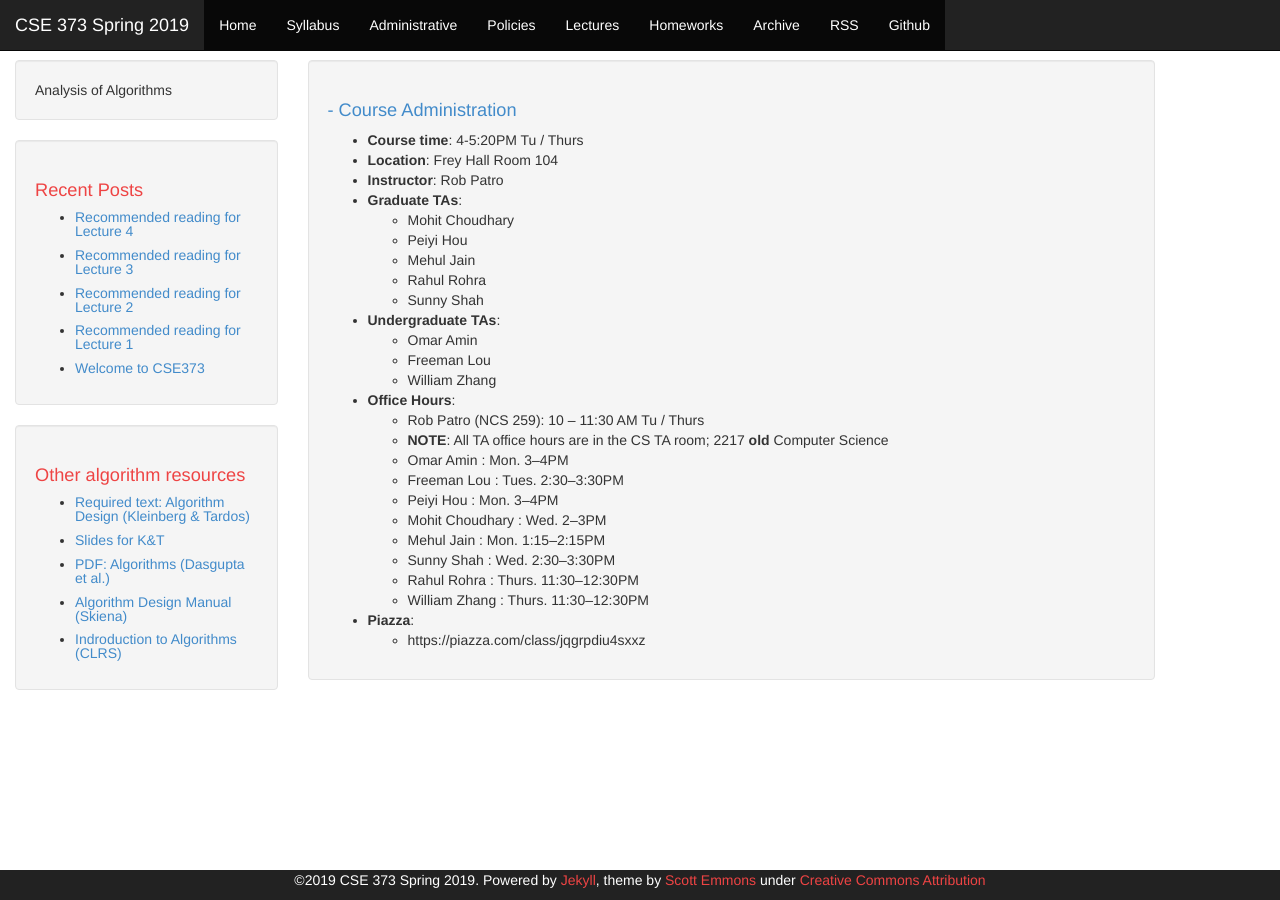
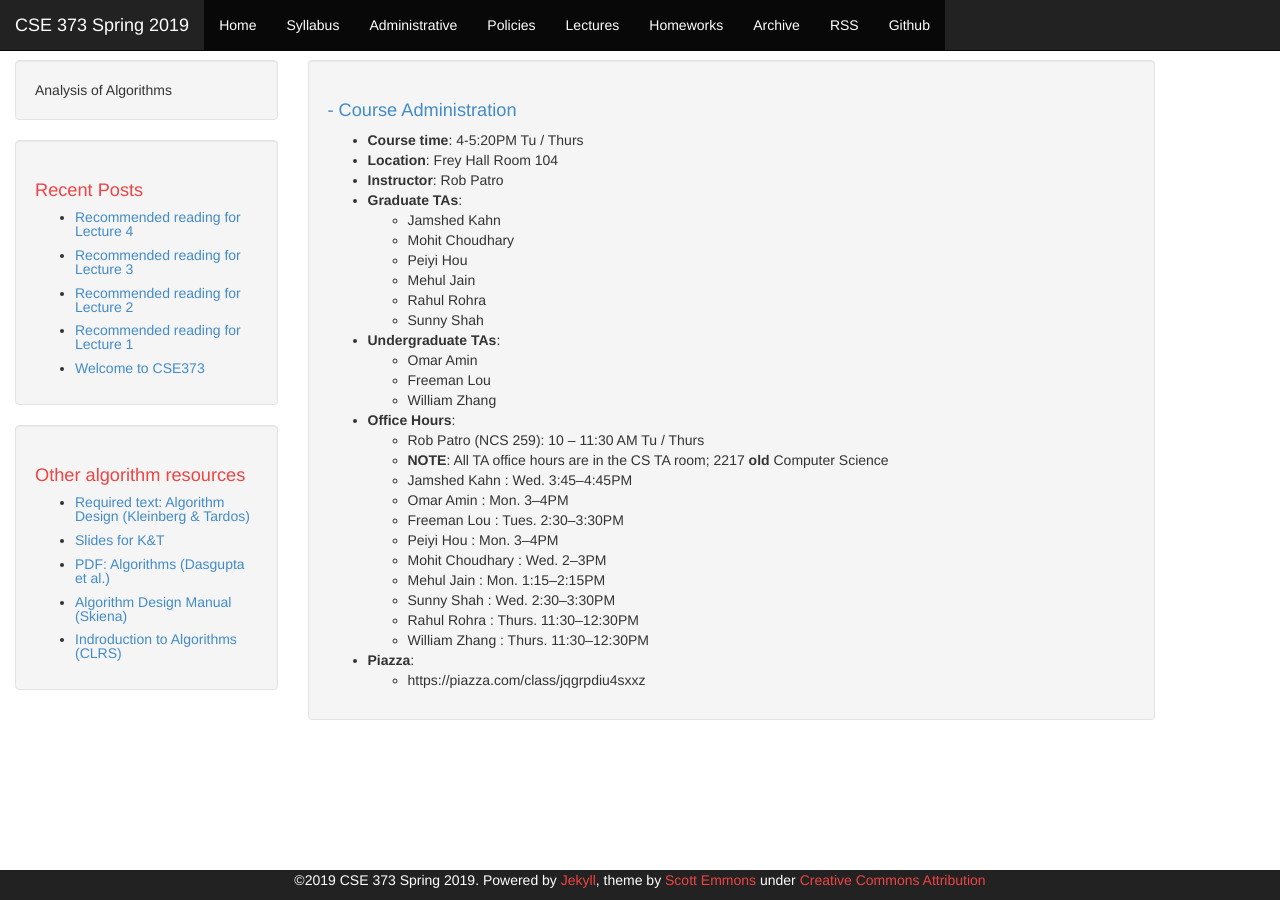
Before and after one commit to rob-p/CSE373S19, a Jekyll site: the page built from administrative.md, in a window 1280 px wide. Built offline with Jekyll 4.4.1, drawn with Linux system fonts in a browser that asks for light colours.

Commit message:
Update administrative.md

```diff
--- a/administrative.md
+++ b/administrative.md
@@ -8,6 +8,7 @@ published: true
 * **Location**: Frey Hall Room 104
 * **Instructor**: Rob Patro
 * **Graduate TAs**:
+    * Jamshed Kahn
     * Mohit Choudhary
     * Peiyi Hou
     * Mehul Jain
@@ -22,6 +23,7 @@ published: true
 * **Office Hours**:
     * Rob Patro (NCS 259): 10 -- 11:30 AM Tu / Thurs
     * **NOTE**: All TA office hours are in the CS TA room; 2217 **old** Computer Science
+    * Jamshed Kahn : Wed. 3:45--4:45PM
     * Omar Amin : Mon. 3--4PM
     * Freeman Lou : Tues. 2:30--3:30PM
     * Peiyi Hou : Mon. 3--4PM
```
